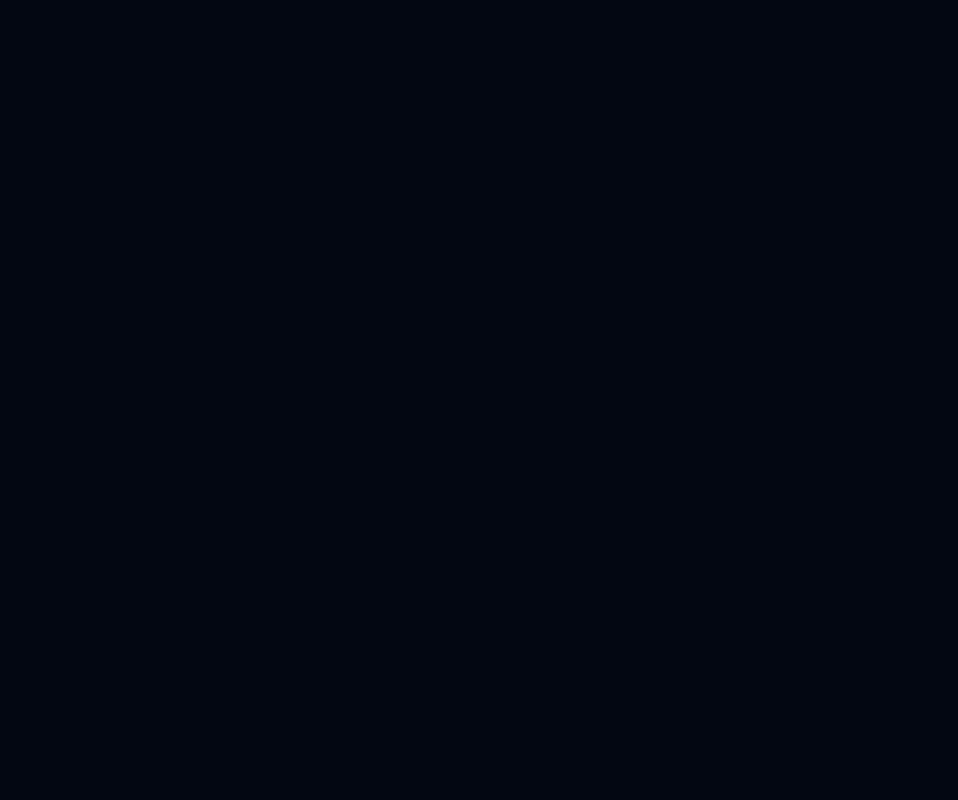
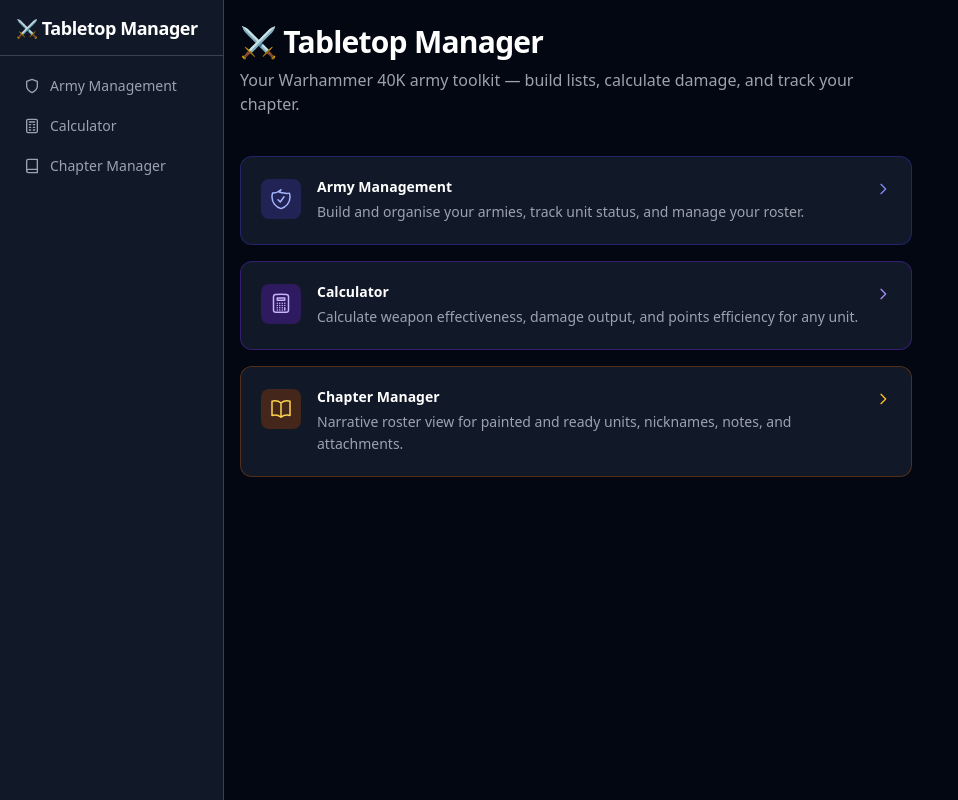
Before and after one commit to Jonathanko52/Tabletop-Calculator-App, a Next.js app in the folder frontend/: page / in a window 1280 px wide. Before the commit this address had no page. Shown: the whole page, without its empty margins (0-958 px from the left). Built offline with nearby package versions, Linux system fonts and the light colour scheme.

Commit message:
home page to prevent 404

```diff
--- a/frontend/src/app/page.tsx
+++ b/frontend/src/app/page.tsx
@@ -1,5 +1,98 @@
-import { redirect } from "next/navigation";
+import Link from "next/link";
 
-export default function Home() {
-  redirect("/army");
+const FEATURES = [
+  {
+    href: "/army",
+    label: "Army Management",
+    description: "Build and organise your armies, track unit status, and manage your roster.",
+    icon: (
+      <svg className="w-6 h-6" fill="none" stroke="currentColor" viewBox="0 0 24 24">
+        <path strokeLinecap="round" strokeLinejoin="round" strokeWidth={1.5}
+          d="M9 12.75L11.25 15 15 9.75m-3-7.036A11.959 11.959 0 013.598 6 11.955 11.955 0 003 10c0 5.592 3.824 10.29 9 11.623 5.176-1.332 9-6.03 9-11.622 0-1.352-.218-2.65-.598-3.863A11.959 11.959 0 0115 6c-1.71 0-3.328-.38-4.77-1.036z" />
+      </svg>
+    ),
+    accent: "indigo",
+  },
+  {
+    href: "/effectiveness",
+    label: "Calculator",
+    description: "Calculate weapon effectiveness, damage output, and points efficiency for any unit.",
+    icon: (
+      <svg className="w-6 h-6" fill="none" stroke="currentColor" viewBox="0 0 24 24">
+        <path strokeLinecap="round" strokeLinejoin="round" strokeWidth={1.5}
+          d="M15.75 15.75V18m-7.5-6.75h.008v.008H8.25v-.008zm0 2.25h.008v.008H8.25V13.5zm0 2.25h.008v.008H8.25v-.008zm0 2.25h.008v.008H8.25V18zm2.498-6.75h.007v.008h-.007v-.008zm0 2.25h.007v.008h-.007V13.5zm0 2.25h.007v.008h-.007v-.008zm0 2.25h.007v.008h-.007V18zm2.504-6.75h.008v.008h-.008v-.008zm0 2.25h.008v.008h-.008V13.5zm0 2.25h.008v.008h-.008v-.008zm0 2.25h.008v.008h-.008V18zm2.498-6.75h.008v.008h-.008v-.008zm0 2.25h.008v.008h-.008V13.5zM8.25 6h7.5v2.25h-7.5V6zM12 2.25c-1.892 0-3.758.11-5.593.322C5.307 2.7 4.5 3.555 4.5 4.598V18a2.25 2.25 0 002.25 2.25h10.5A2.25 2.25 0 0019.5 18V4.598c0-1.043-.807-1.898-1.907-2.026A48.507 48.507 0 0012 2.25z" />
+      </svg>
+    ),
+    accent: "violet",
+  },
+  {
+    href: "/chapter",
+    label: "Chapter Manager",
+    description: "Narrative roster view for painted and ready units, nicknames, notes, and attachments.",
+    icon: (
+      <svg className="w-6 h-6" fill="none" stroke="currentColor" viewBox="0 0 24 24">
+        <path strokeLinecap="round" strokeLinejoin="round" strokeWidth={1.5}
+          d="M12 6.042A8.967 8.967 0 006 3.75c-1.052 0-2.062.18-3 .512v14.25A8.987 8.987 0 016 18c2.305 0 4.408.867 6 2.292m0-14.25a8.966 8.966 0 016-2.292c1.052 0 2.062.18 3 .512v14.25A8.987 8.987 0 0018 18a8.967 8.967 0 00-6 2.292m0-14.25v14.25" />
+      </svg>
+    ),
+    accent: "amber",
+  },
+];
+
+const ACCENT_CLASSES: Record<string, { card: string; icon: string; arrow: string }> = {
+  indigo: {
+    card: "border-indigo-700/40 hover:border-indigo-500/60 hover:bg-indigo-900/20",
+    icon: "bg-indigo-900/50 text-indigo-300",
+    arrow: "text-indigo-400",
+  },
+  violet: {
+    card: "border-violet-700/40 hover:border-violet-500/60 hover:bg-violet-900/20",
+    icon: "bg-violet-900/50 text-violet-300",
+    arrow: "text-violet-400",
+  },
+  amber: {
+    card: "border-amber-700/40 hover:border-amber-500/60 hover:bg-amber-900/20",
+    icon: "bg-amber-900/50 text-amber-300",
+    arrow: "text-amber-400",
+  },
+};
+
+export default function HomePage() {
+  return (
+    <div className="flex flex-col gap-10 max-w-2xl">
+      {/* Hero */}
+      <div className="flex flex-col gap-2">
+        <h1 className="text-3xl font-bold text-white tracking-tight">⚔ Tabletop Manager</h1>
+        <p className="text-gray-400 text-base">
+          Your Warhammer 40K army toolkit — build lists, calculate damage, and track your chapter.
+        </p>
+      </div>
+
+      {/* Feature cards */}
+      <div className="flex flex-col gap-4">
+        {FEATURES.map(({ href, label, description, icon, accent }) => {
+          const cls = ACCENT_CLASSES[accent];
+          return (
+            <Link
+              key={href}
+              href={href}
+              className={`group flex items-start gap-4 rounded-xl border bg-gray-900 p-5 transition-colors ${cls.card}`}
+            >
+              <div className={`mt-0.5 shrink-0 rounded-lg p-2 ${cls.icon}`}>
+                {icon}
+              </div>
+              <div className="flex flex-col gap-1 flex-1 min-w-0">
+                <div className="font-semibold text-white text-sm">{label}</div>
+                <div className="text-gray-400 text-sm leading-relaxed">{description}</div>
+              </div>
+              <svg className={`w-4 h-4 shrink-0 mt-1 transition-transform group-hover:translate-x-0.5 ${cls.arrow}`}
+                fill="none" stroke="currentColor" viewBox="0 0 24 24">
+                <path strokeLinecap="round" strokeLinejoin="round" strokeWidth={2} d="M9 5l7 7-7 7" />
+              </svg>
+            </Link>
+          );
+        })}
+      </div>
+    </div>
+  );
 }
```
